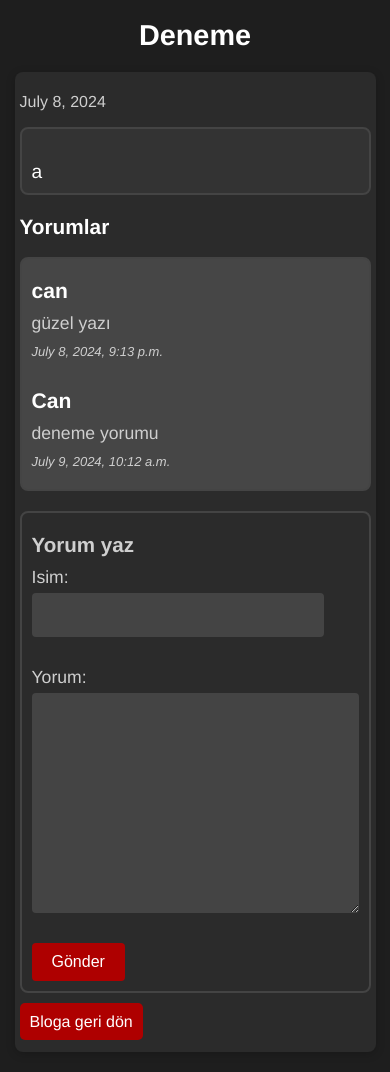
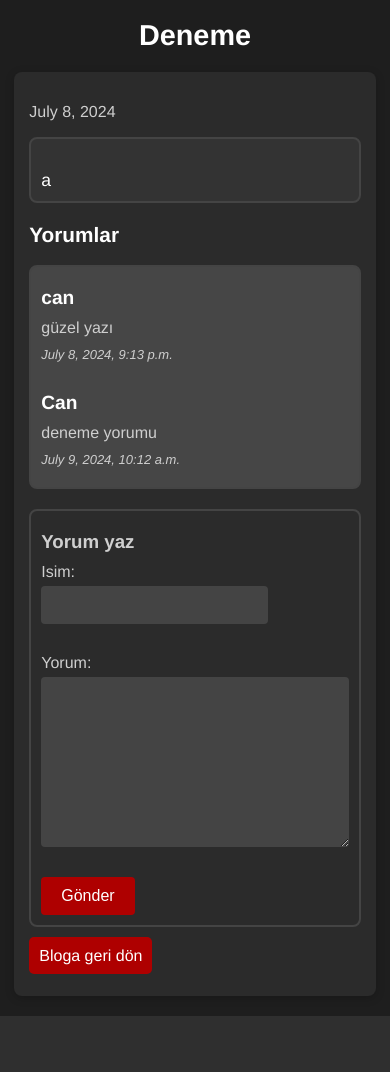
Before and after one commit to cankocman/django-blog, a Django app: page /blog/2/ in a window 390 px wide. After the commit the page ends 1016 px from the top, so only its background shows below. Run offline with Django 5.2, Linux system fonts and the light colour scheme; data comes from the database, SQL or seed files in the repository.

Commit message:
responsiveness

```diff
--- a/blog/templates/blog/blog_detail.html
+++ b/blog/templates/blog/blog_detail.html
@@ -126,8 +126,8 @@
         }
         @media (max-width: 480px) {
             .container {
-                width: 90%;
-                padding: 5px;
+                width: 85%;
+                padding: 15px;
             }
             h1 {
                 font-size: 1.8em;
@@ -136,13 +136,13 @@
                 font-size: 1.3em;
             }
             .content {
-                font-size: 1.2em;
+                font-size: 1.1em;
             }
             .comments, .comment-form {
-                font-size: 1.1em;
+                font-size: 1em;
             }
             .comment-form form input, .comment-form form textarea {
-                font-size: 1.2em;
+                font-size: 1em;
             }
         }
     </style>
```
Also changed, not shown: blog/templates/blog/blog_list.html (+4 -4 lines).
